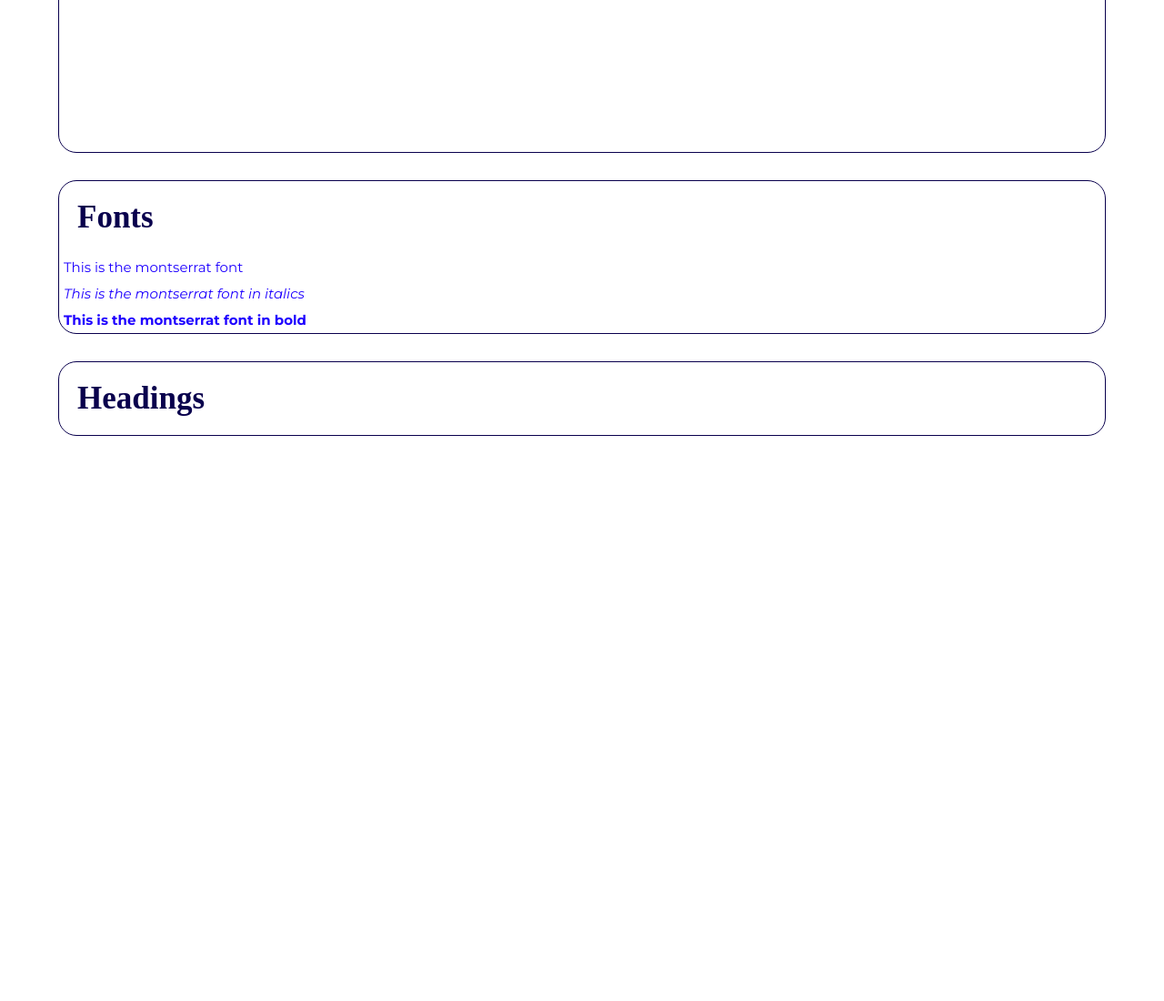
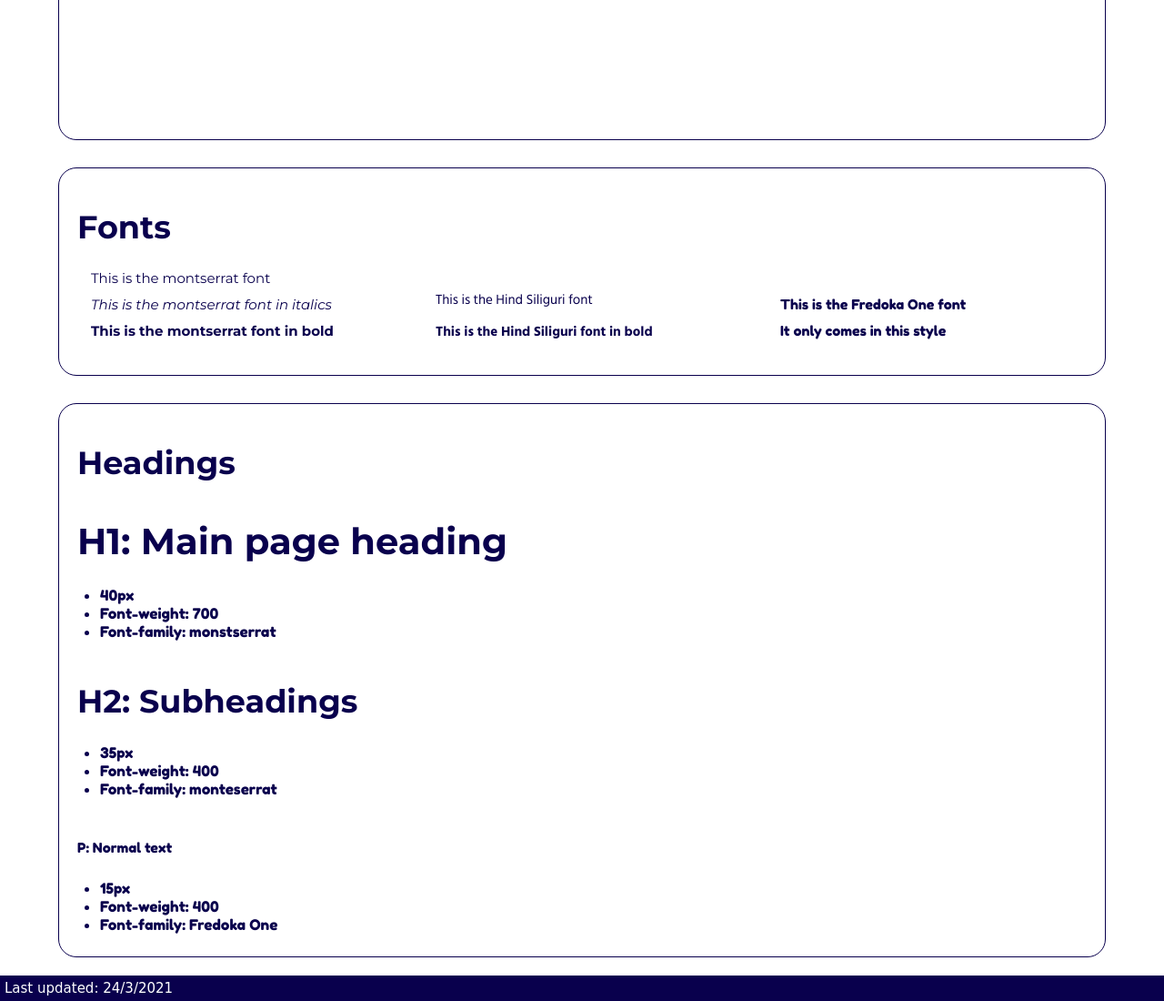
Before and after one commit to standir/design, a plain HTML site: page index.html in a window 1280 px wide. Shown: the part 654-1754 px from the top of the page at 91% size. Before the commit the page ends 1133 px from the top, so only its background shows below. Drawn offline with Linux system fonts and the light colour scheme.

Commit message:
Add headings section and footer

```diff
--- a/index.html
+++ b/index.html
@@ -6,14 +6,15 @@
         <link type="text/css" rel="stylesheet" href="style.css">
         <link rel="preconnect" href="https://fonts.gstatic.com">
         <link href="https://fonts.googleapis.com/css2?family=Montserrat:ital,wght@0,400;0,700;1,400&display=swap" rel="stylesheet">
+        <link href="https://fonts.googleapis.com/css2?family=Fredoka+One&family=Hind+Siliguri:wght@400;700&display=swap" rel="stylesheet">
     </head>
     <body>
         <nav>
             <h1>My Website design system</h1>
             <ul>
                 <li><a href="#coloursLink">Colours</a></li>
-                <li><a href="#fonts">Fonts</a></li>
-                <li><a href="#headings">Headings</a></li>
+                <li><a href="#fontsLink">Fonts</a></li>
+                <li><a href="#headingsLink">Headings</a></li>
             </ul>
         </nav>
         <main>
@@ -31,16 +32,45 @@
                 <div id="red"></div>
             </section>
             <section id="fonts">
-                <h2>Fonts</h2>
+                <h2><span id="fontsLink"> &nbsp</span>Fonts</h2>
                 <div id="montserrat">
                     <p>This is the montserrat font</p>
                     <p style = "font-style: italic">This is the montserrat font in italics</p>
                     <p style ="font-weight: bold">This is the montserrat font in bold</p>
                 </div>
+                <div id="hindSiliguri">
+                    <p>This is the Hind Siliguri font</p>
+                    <p style="font-weight: bold">This is the Hind Siliguri font in bold</p>
+                </div>
+                <div id="fredokaOne">
+                    <p>This is the Fredoka One font</p>
+                    <p>It only comes in this style</p>
+                </div>
             </section>
             <section id="headings">
-                <h2>Headings</h2>
+                <h2><span id="headingsLink"> &nbsp</span>Headings</h2>
+                <h1>H1: Main page heading</h1>
+                <ul>
+                    <li>40px</li>
+                    <li>Font-weight: 700</li>
+                    <li>Font-family: monstserrat</li>
+                </ul>
+                <h2>H2: Subheadings</h2>
+                <ul>
+                    <li>35px</li>
+                    <li>Font-weight: 400</li>
+                    <li>Font-family: monteserrat</li>
+                </ul>
+                <p>P: Normal text</p>
+                <ul>
+                    <li>15px</li>
+                    <li>Font-weight: 400</li>
+                    <li>Font-family: Fredoka One</li>
+                </ul>
             </section>
         </main>
+        <footer>
+            <p>Last updated: 24/3/2021</p>
+        </footer>
     </body>
 </html>
--- a/style.css
+++ b/style.css
@@ -2,6 +2,25 @@
     margin: 0;
     padding: 0;
     box-sizing: border-box;
+}
+
+h1 {
+    font-family: Montserrat, sans-serif;
+    font-weight: bold;
+    font-size: 40px;
+}
+
+h2 {
+    font-family: Montserrat, sans-serif;
+    font-size: 35px;
+    color:hsl(247, 100%, 15%);
+    padding: 20px;
+}
+
+p {
+    font-family: cursive;
+    font-size: 15px;
+    padding: 5px;
 }
 
 nav {
@@ -52,18 +71,6 @@ a:hover {
     background-color: hsl(247, 100%, 65%);
 }
 
-h2 {
-    font-size: 35px;
-    color: hsl(247, 100%, 15%);
-    padding: 20px;
-}
-
-p {
-    font-size: 15px;
-    font-family: Arial, sans-serif;
-    padding: 5px;
-}
-
 section {
     position: relative;
     top: 100px;
@@ -76,7 +83,7 @@ section {
 h2 span {
     display: block;
     margin-top: -100px;
-    padding-bottom: 100px;
+    padding-bottom: 80px;
 }
 
 
@@ -92,7 +99,15 @@ h2 span {
     width: 15%;
     font-size: 25px;
     position: relative;
-    top: 100px;
+    top: 80px;
+}
+
+h3.green {
+    color:hsl(139, 100%, 55%);
+}
+
+h3.blue{
+    color: hsl(247, 100%, 65%);
 }
 
 #greenDark{
@@ -131,7 +146,55 @@ h2 span {
 
 }
 
+#fonts {
+    color:hsl(247, 100%, 15%)
+}
+
+#fonts div {
+    display: inline-block;
+    width: 30%;
+    margin-left: 30px;
+    margin-bottom: 30px;
+}
 #montserrat p {
-    font-family: Montserrat, sans-serrif;
-    color:hsl(247, 100%, 50%);
+    font-family: Montserrat, sans-serif;
 }
+
+#hindSiliguri p {
+    font-family: "Hind Siliguri", sans-serif;
+}
+
+#fredokaOne p {
+    font-family: "Fredoka One", cursive;
+}
+
+#headings ul {
+    margin-left: 40px;
+    padding: 5px;
+    color:hsl(247, 100%, 15%);
+    font-family: "Fredoka One", cursive;
+    margin-bottom: 20px;
+}
+
+#headings h1 {
+    color:hsl(247, 100%, 15%);
+    padding: 20px;
+}
+
+#headings p {
+    font-family: "Fredoka One", cursive;
+    padding: 20px;
+    color:hsl(247, 100%, 15%);
+}
+
+#headings {
+    margin-bottom: 20px;
+}
+
+footer {
+    color: white;
+    background-color:hsl(247, 100%, 15%);
+    width: 100%;
+    position: relative;
+    top: 100px;
+}
```
